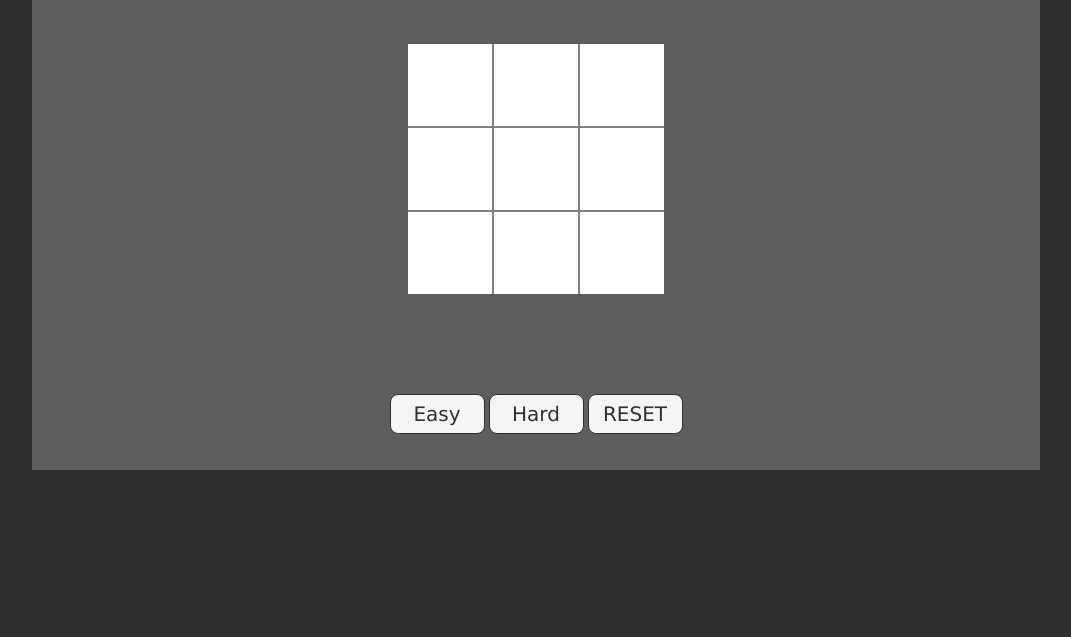
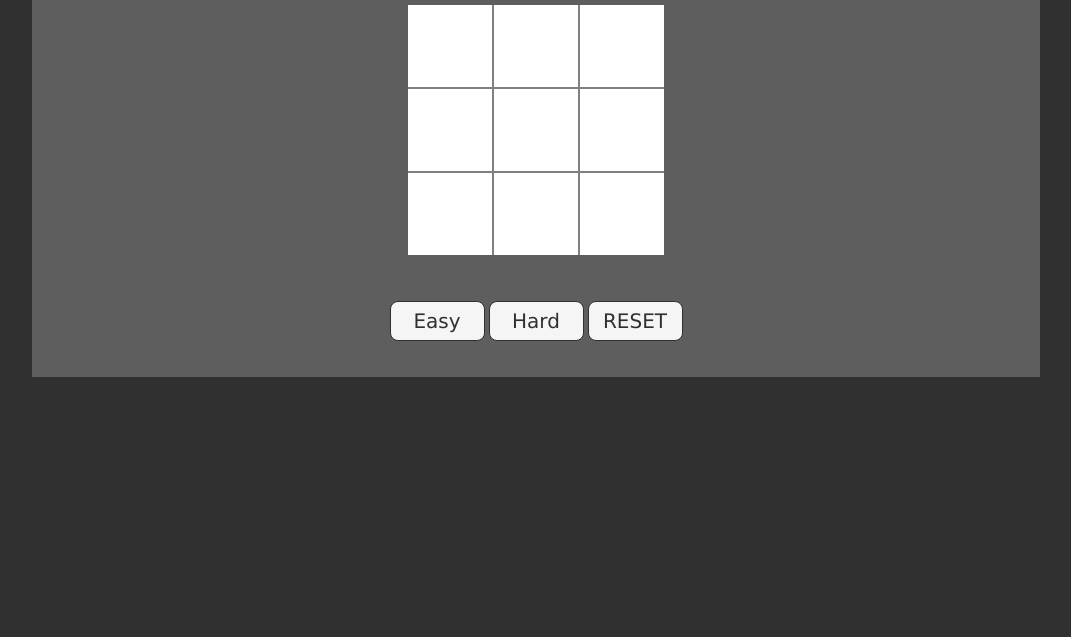
Before and after one commit to sadia-saman/TicTacToe, a plain HTML site: page index.html in a window 1280 px wide. Shown: the part 163-800 px from the top of the page, without its empty margins (104-1175 px from the left). Drawn offline with Linux system fonts and the light colour scheme.

Commit message:
minor fixes

```diff
--- a/ticTacToe.css
+++ b/ticTacToe.css
@@ -6,7 +6,7 @@ p {
 	margin-bottom: -10px;
 }
 .body{
-    padding-top: 5%;
+    padding-top: 2%;
     padding-left: 10%;
     padding-right: 10%;
     background-color: #303030;
```
Also changed, not shown: index.html (+0 -1 lines).
